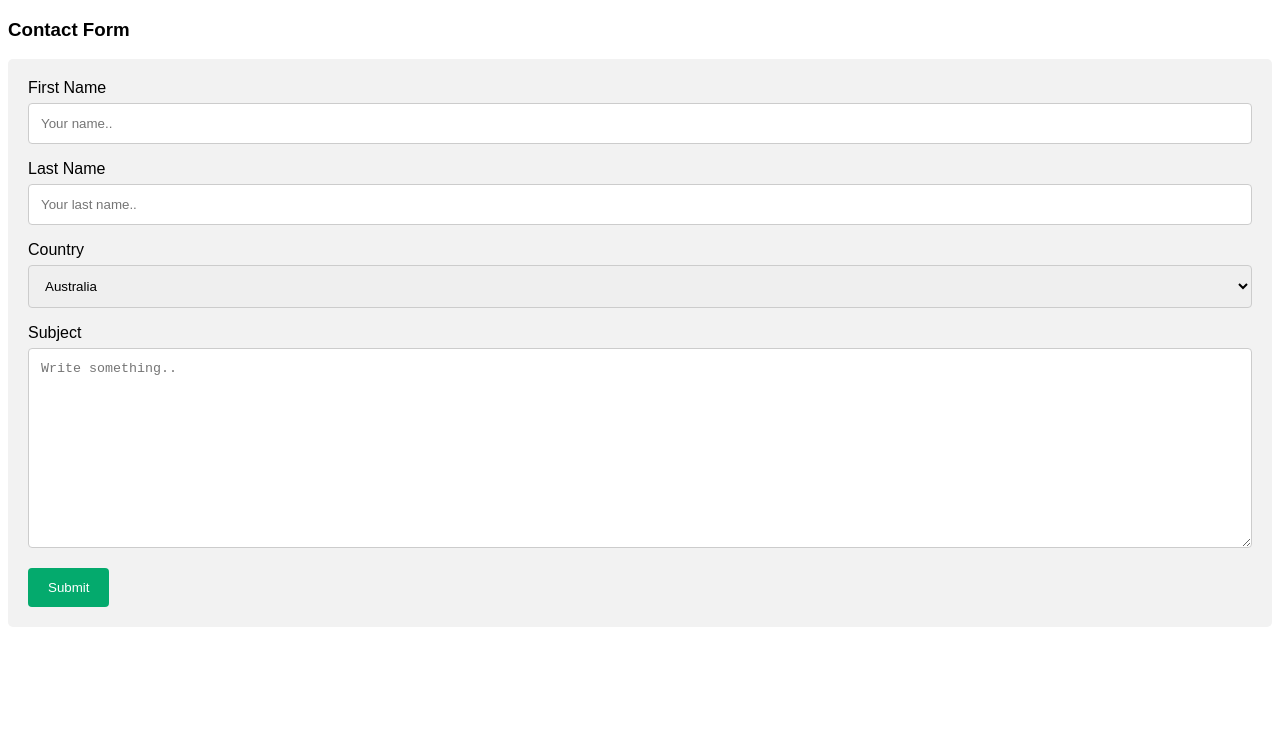
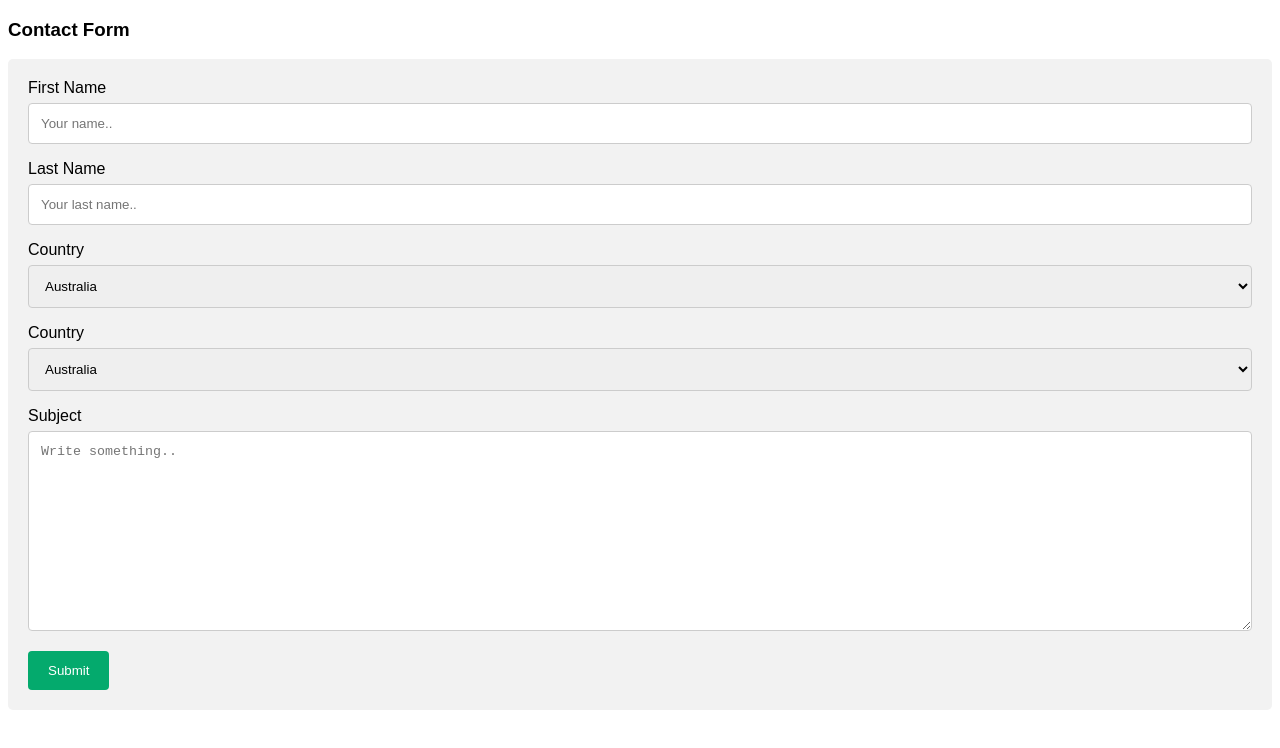
Before and after one commit to Davidgit526/Demo-git-2pm-B, a plain HTML site: page demo.html in a window 1280 px wide. Drawn offline with Linux system fonts and the light colour scheme.

Commit message:
Update demo.html

```diff
--- a/demo.html
+++ b/demo.html
@@ -56,6 +56,13 @@ input[type=submit]:hover {
       <option value="usa">USA</option>
     </select>
 
+    <label for="country">Country</label>
+    <select id="country" name="country">
+      <option value="australia">Australia</option>
+      <option value="canada">Canada</option>
+      <option value="usa">USA</option>
+    </select>
+
     <label for="subject">Subject</label>
     <textarea id="subject" name="subject" placeholder="Write something.." style="height:200px"></textarea>
 
```
